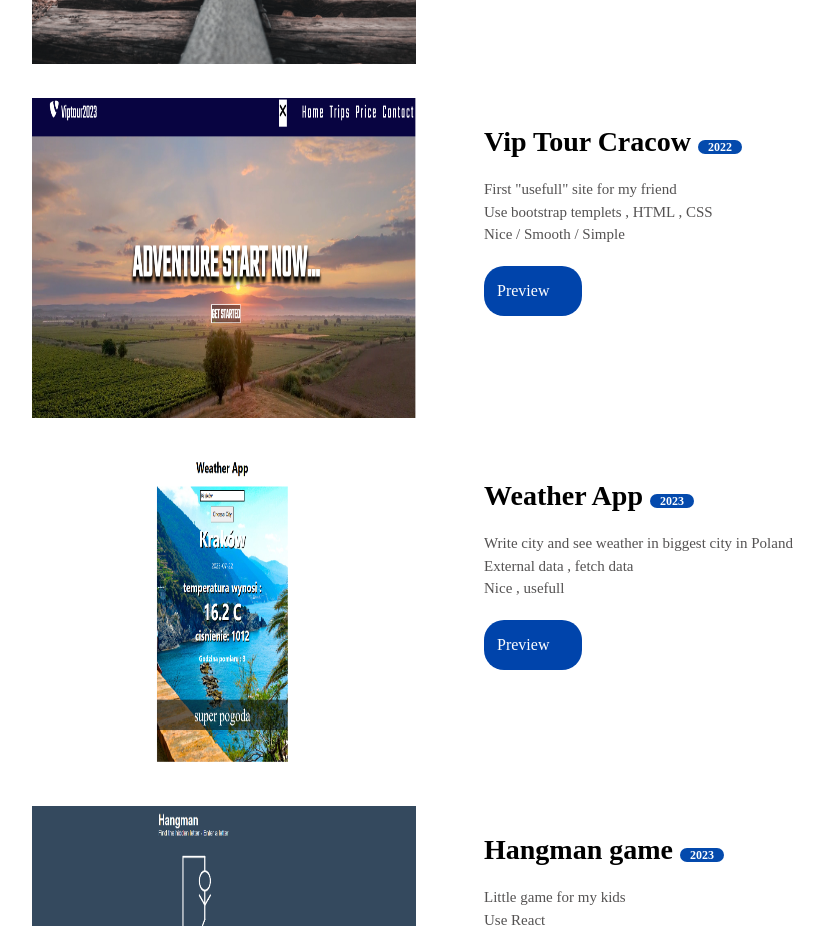
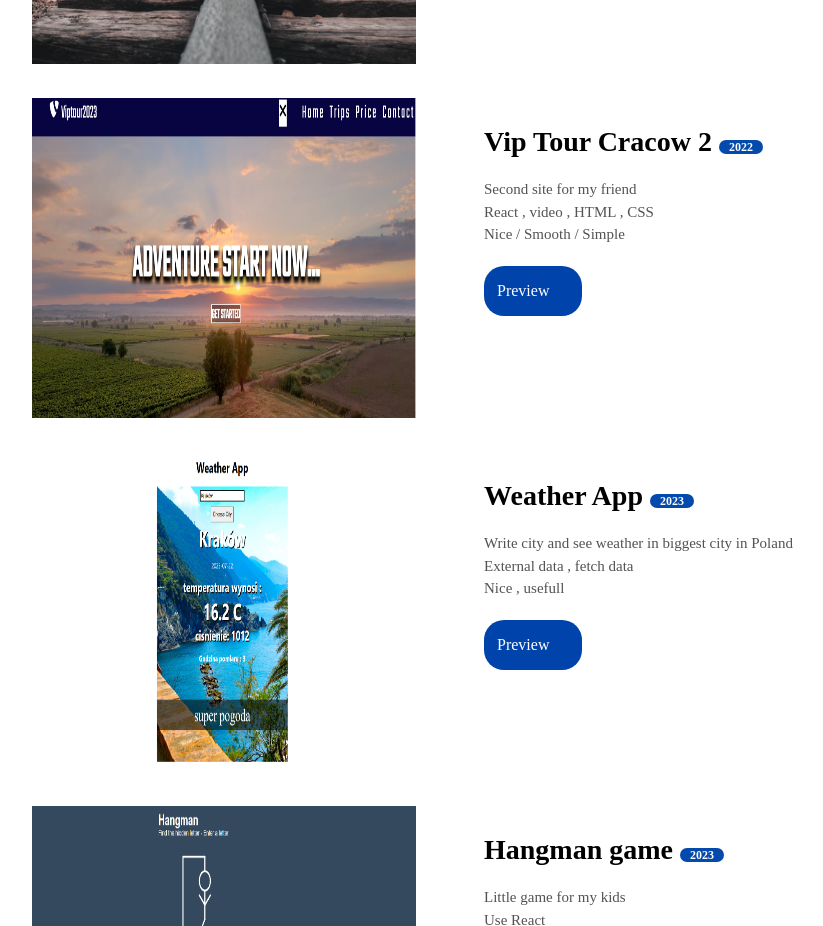
Before and after one commit to marcinoles87/mysite, a React (Create React App) app: page / in a window 1280 px wide. Shown: the part 2920-3846 px from the top of the page, without its empty margins (184-1007 px from the left). Built offline with nearby package versions, Linux system fonts and the light colour scheme; a web font is replaced by a local one.

Commit message:
work with portfolio

```diff
--- a/src/components/Portfolio.js
+++ b/src/components/Portfolio.js
@@ -52,9 +52,9 @@ function Portfolio() {
                 </div>
 
                 <div className='portfolio-text'>
-                    <h3>Vip Tour Cracow   <span>2022</span></h3>
-                    <p>First "usefull" site for my friend</p>
-                    <p>Use bootstrap templets , HTML , CSS</p>
+                    <h3>Vip Tour Cracow  2 <span>2022</span></h3>
+                    <p>Second site for my friend</p>
+                    <p>React , video , HTML , CSS</p>
                     <p>Nice / Smooth / Simple</p>
                     <a href='#'>Preview</a>
                 </div>
```
